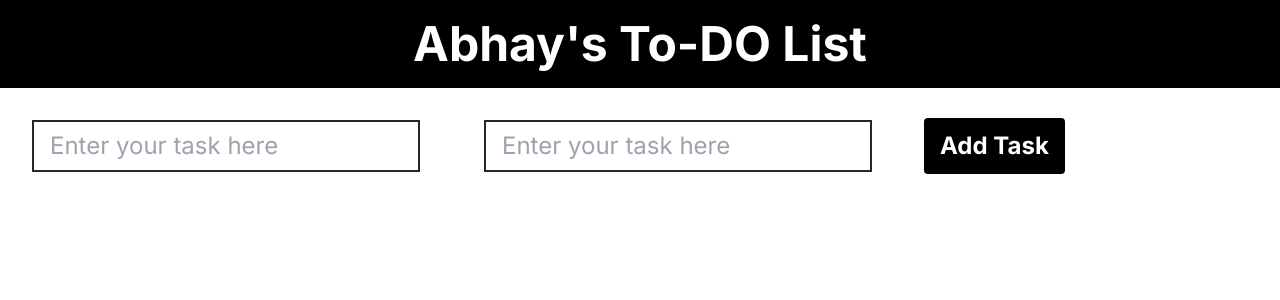
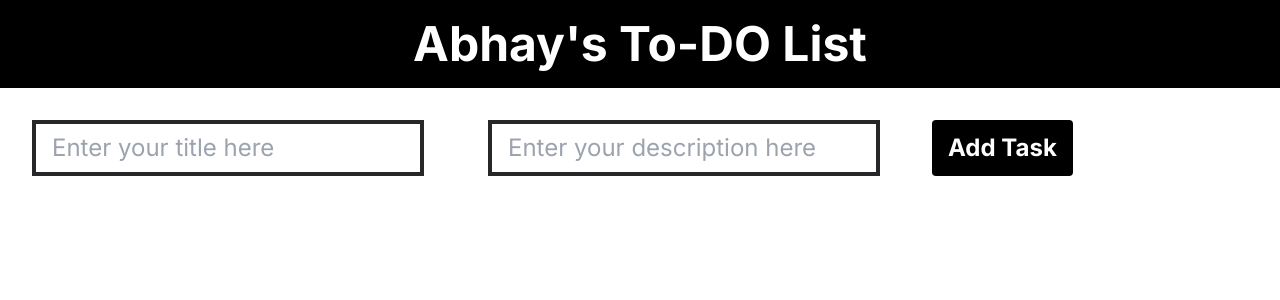
Before and after one commit to AbhayG21/todolist, a Next.js app: page / in a window 1280 px wide. Shown: the top 300 px of the page. Built offline with nearby package versions, Linux system fonts and the light colour scheme.

Commit message:
2 way binding

```diff
--- a/app/page.js
+++ b/app/page.js
@@ -1,6 +1,9 @@
-import React from "react";
+"use client"
+import React, { useState } from "react";
 
 const page = () => {
+  const [title, settitle] = useState("")
+  const [desc, setdesc] = useState("")
     return (
         <>
             <h1 className="bg-black text-white p-5 text-5xl font-bold text-center">
@@ -9,13 +12,21 @@ const page = () => {
             <form>
                 <input
                     type="text"
-                    className="text-2xl border-zinc-800 border-2 m-8 px-4 py-2"
-                    placeholder="Enter your task here"
+                    className="text-2xl border-zinc-800 border-4 m-8 px-4 py-2"
+                    placeholder="Enter your title here"
+                    value={title}
+                    onChange={(e)=>{
+                      settitle(e.target.value)
+                    }}
                 />
                 <input
                     type="text"
-                    className="text-2xl border-zinc-800 border-2 m-8 px-4 py-2"
-                    placeholder="Enter your task here"
+                    className="text-2xl border-zinc-800 border-4 m-8 px-4 py-2"
+                    placeholder="Enter your description here"
+                    value={desc}
+                    onChange={(e)=>{
+                      setdesc(e.target.value)
+                    }}
                 />
                 <button className="bg-black text-white px-4 py-3 m-5 text-2xl font-bold rounded">Add Task</button>
             </form>
```
